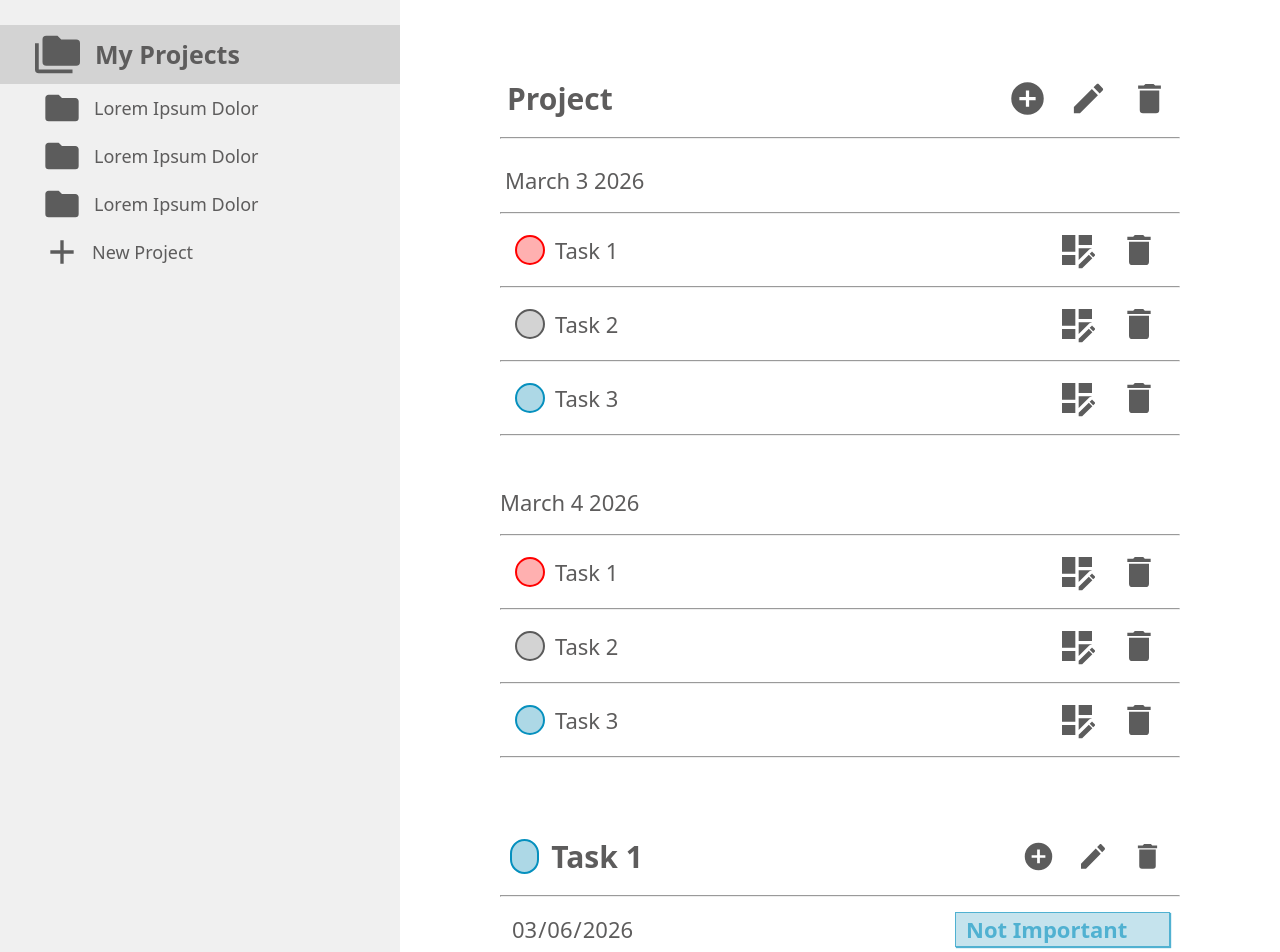
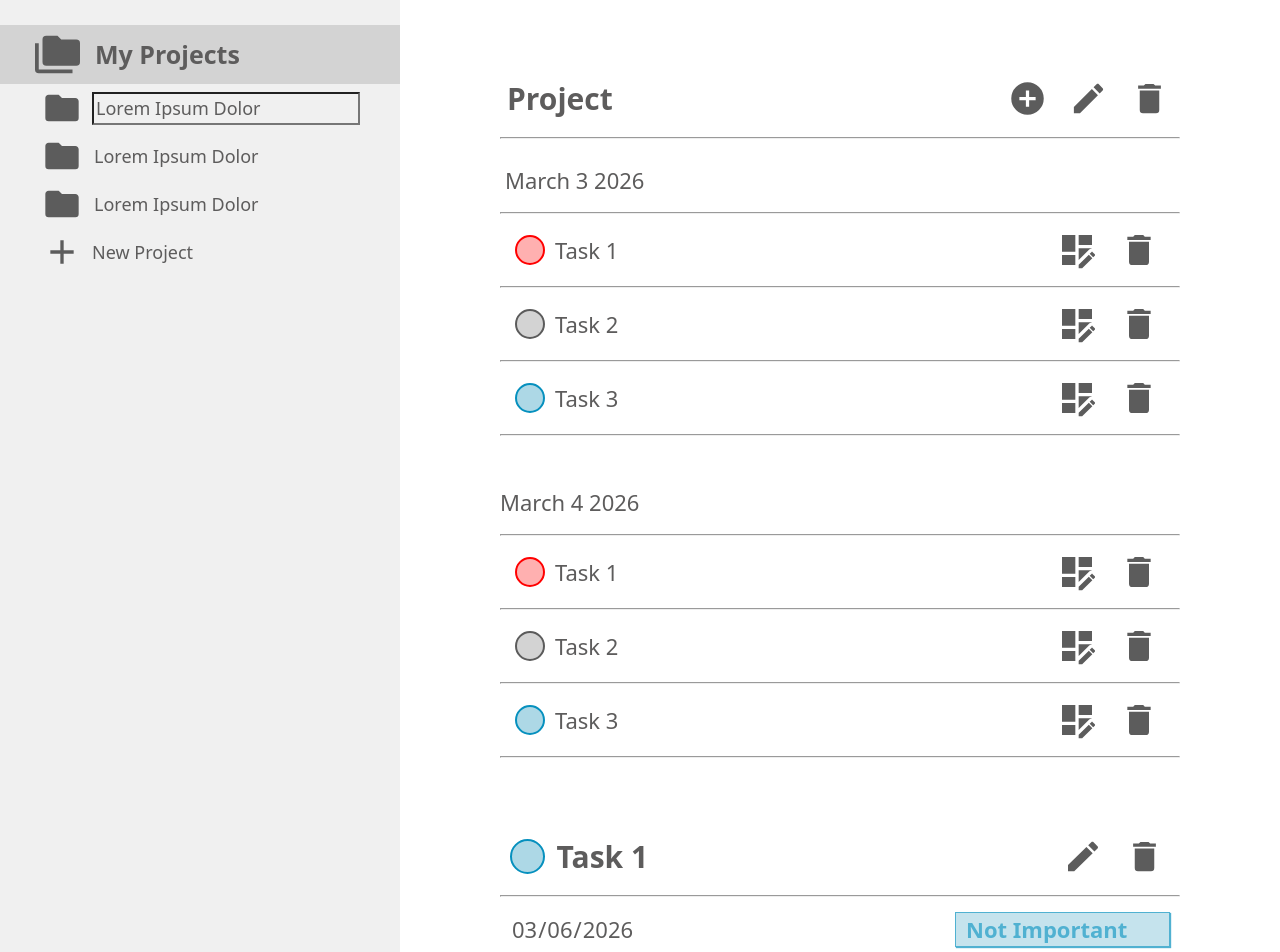
Before and after one commit to BrandonFitzpatricc/todo-list, a website built with webpack: page src/template.html in a window 1280 px wide. Shown: the top 952 px of the page. Built offline with nearby package versions, Linux system fonts and the light colour scheme.

Commit message:
Remove add button from expanded task view

```diff
--- a/src/template.html
+++ b/src/template.html
@@ -14,7 +14,7 @@
 
             <button class="tab project">
                 <img class="icon" width="40" height="40" src="./icons/project.svg" alt="icon of a folder">
-                <input type="text" value="Lorem Ipsum Dolor" readonly>
+                <input type="text" value="Lorem Ipsum Dolor">
             </button>
 
             <button class="tab project">
@@ -116,7 +116,6 @@
             <div class="heading task-heading">
                 <input class="not-important" type="checkbox">
                 <input class="name task-name" type="text" value="Task 1" readonly>
-                <button><img class="icon" width="40" height="40" src="./icons/add-task.svg" alt="icon of a plus sign inside of a circle"></button>
                 <button><img class="icon" width="40" height="40" src="./icons/edit.svg" alt="icon of a pen"></button>
                 <button><img class="icon" width="40" height="40" src="./icons/delete.svg" alt="icon of a trash can"></button>
             </div>
```
